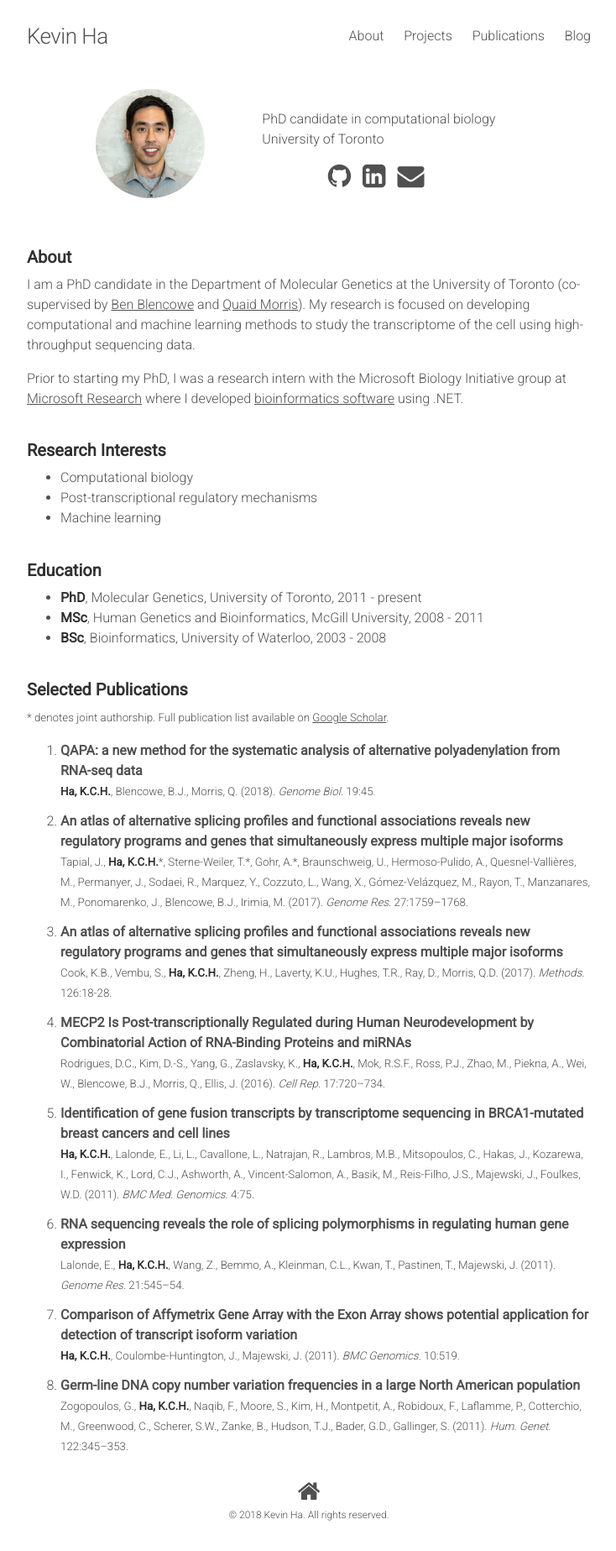
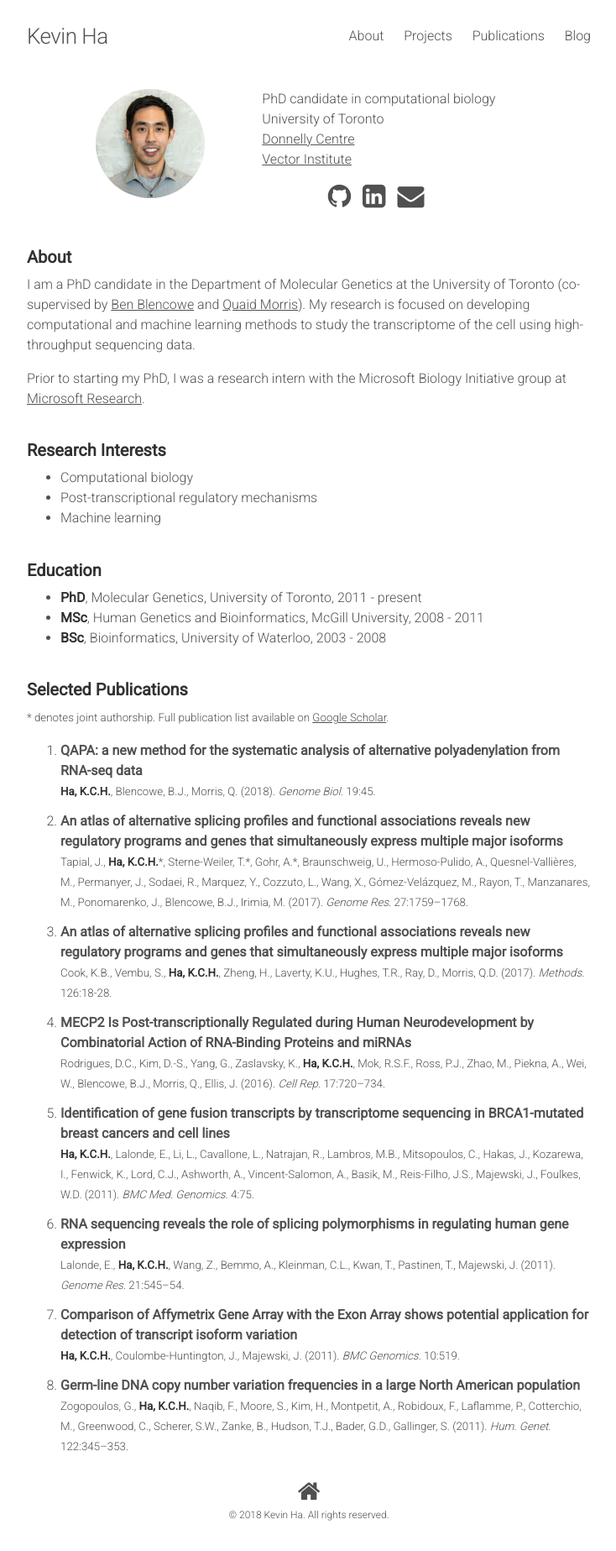
Before and after one commit to kcha/kcha.github.io, a Jekyll site: the page built from index.md, in a window 1280 px wide. Shown: the whole page at 84% size, without its empty margins (272-1006 px from the left). Built offline with Jekyll 4.4.1, drawn with Linux system fonts in a browser that asks for light colours; nearby versions of some CDN libraries.

Commit message:
Update URLs

```diff
--- a/_layouts/home.html
+++ b/_layouts/home.html
@@ -11,6 +11,10 @@ layout: default
       <ul>
         <li>{{ site.author.title }}</li>
         <li>{{ site.author.location }}</li>
+        <li><a
+                href="http://ccbr.utoronto.ca/donnelly-centre-cellular-and-biomolecular-research">Donnelly
+                Centre</a><li>
+        <li><a href="https://vectorinstitute.ai">Vector Institute</a></li>
       </ul>
 
       {% include icons_profile.html %}
--- a/index.md
+++ b/index.md
@@ -9,13 +9,12 @@ I am a PhD candidate in the Department of Molecular Genetics at the
 University of Toronto (co-supervised by [Ben
 Blencowe](http://sites.utoronto.ca/intron) and [Quaid
 Morris](http://www.morrislab.ca)). My research is focused on developing
-computational and machine learning methods to study the transcriptome of the cell using high-throughput sequencing data.
+computational and machine learning methods to study the transcriptome of the
+cell using high-throughput sequencing data.
 
 Prior to starting my PhD, I was a research intern with the
 Microsoft Biology Initiative group at
-[Microsoft Research](https://research.microsoft.com) where I
-developed [bioinformatics software](https://seqcos.codeplex.com/) using
-.NET.
+[Microsoft Research](https://research.microsoft.com).
 
 # Research Interests
 
```
Also changed, not shown: _portfolio/2011-09-01-seqcos.md (+1 -1 lines).
